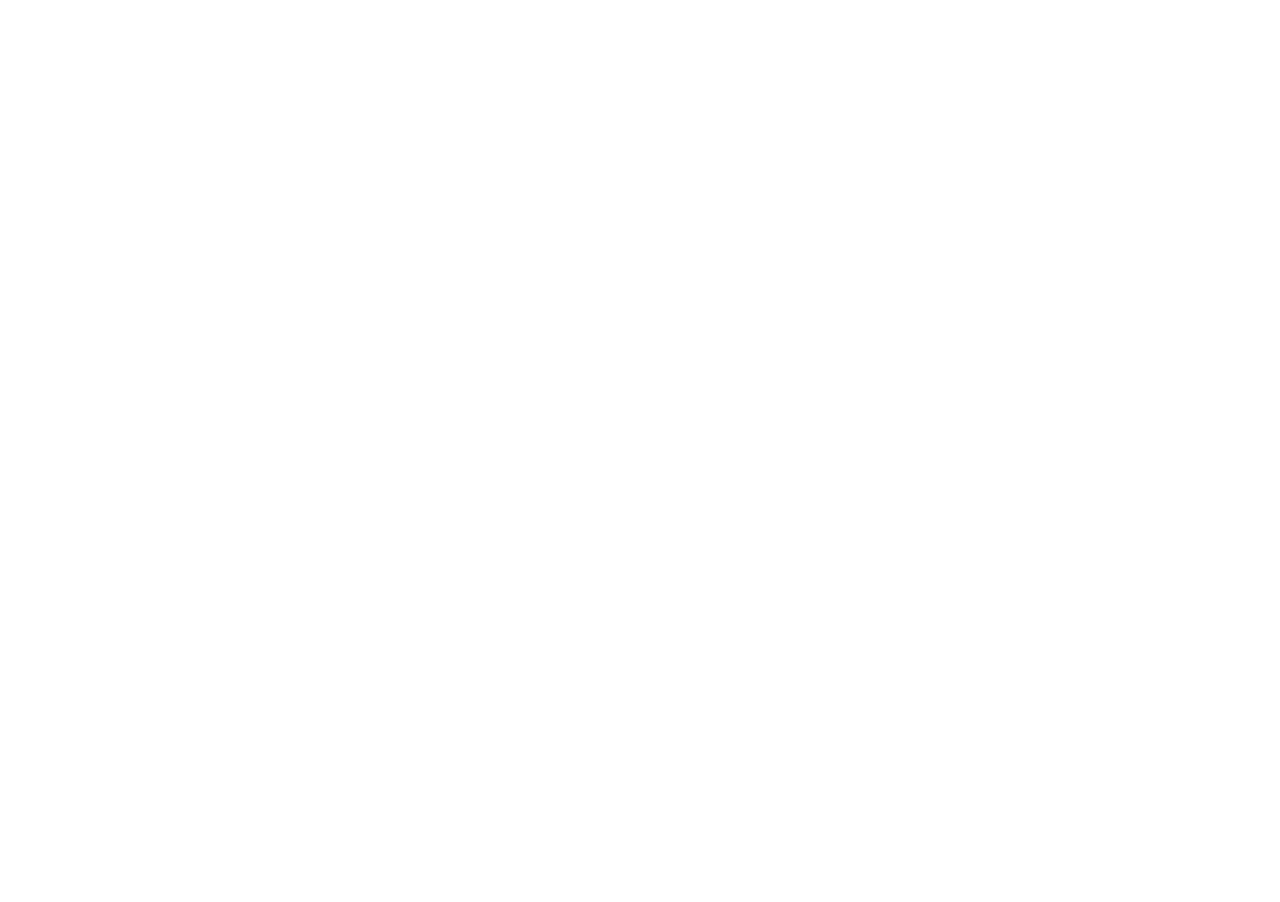
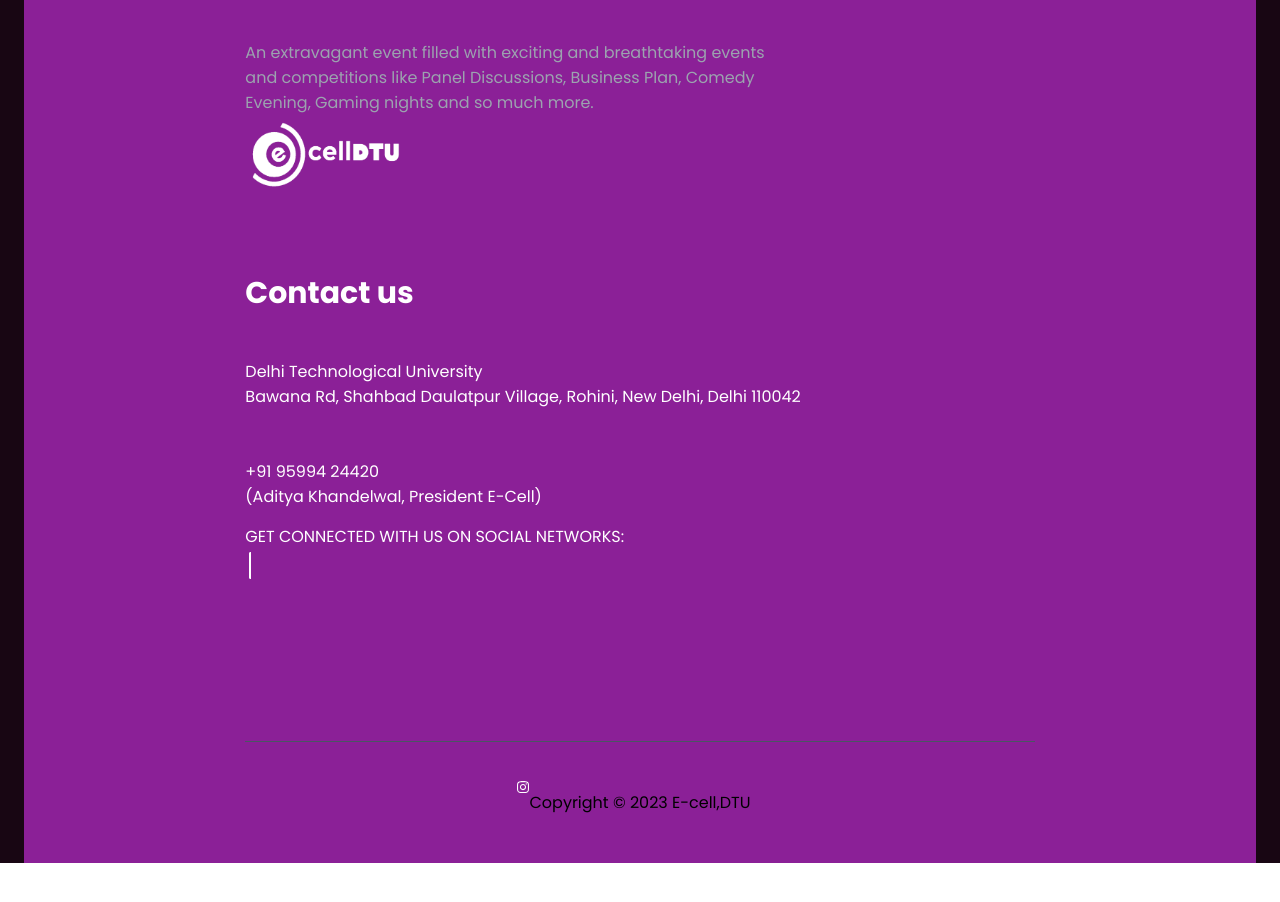
Before and after one commit to ecelldtu/esummit, a Next.js app: page / in a window 1280 px wide. Shown: the part 2024-2926 px from the top of the page. Before the commit the page ends 1792 px from the top, so only its background shows below. Built offline with nearby package versions, Linux system fonts and the light colour scheme.

Commit message:
final commit

```diff
--- /dev/null
+++ b/components/Footer.tsx
@@ -0,0 +1,138 @@
+import React from 'react'
+
+export default function Footer() {
+  return (<>
+
+<div className="container px-6 pt-6">
+
+    <div className="flex justify-center mb-0">
+
+    </div>
+
+
+
+
+    <div className="w-git  min-h-screen flex items-center justify-center bg-pink">
+
+        <div className="md:w-2/3 w-full px-4 text-white flex flex-col">
+            <div className="w-full text-7xl font-bold">
+
+                <h1 className="w-full md:w-2/3">How can we help you. get
+                    in touch</h1>
+            </div>
+
+            <div className="flex mt-8 flex-col md:flex-row md:justify-between">
+                <p className="w-full md:w-2/3 text-gray-400">An extravagant event
+filled with exciting and
+breathtaking events and
+competitions like Panel
+Discussions, Business Plan,
+Comedy Evening, Gaming
+nights and so much more.</p>
+
+
+ </div>
+ <div className="w-44 pt-6 md:pt-0 ml-right ">
+    <a href="https://ecelldtu.in/" className="flex items-center mb-4 sm:mb-0  hover:bg-black hover:bg-opacity-50">
+        <img src="./ecelltext.png" className="h-20 w-100 mr-3" alt="=Logo" />
+    </a>
+</div>
+
+            <div className="flex flex-col">
+                <div className="flex mt-20 mb-12 flex-row justify-between">
+                    <div className="">
+                    <h2 className="text-3xl font-bold mb-12">Contact us</h2>
+                    <div className="flex flex-col">
+    <p className='text-poppins '>Delhi Technological University</p>
+    <p className='text-poppins '>Bawana Rd, Shahbad Daulatpur Village, Rohini, New Delhi, Delhi 110042</p>
+</div>  <br/><br/>
++91 95994 24420 <br/>
+                    (Aditya Khandelwal, President E-Cell)
+                    <div className='text-white leading-normal uppercase  focus:outline-none   h-3 m-4 mx-auto '>Get connected with us on social networks:</div>
+
+      <a href="https://www.instagram.com/ecelldtu/" type="button" className="rounded-full border-2 border-white text-white leading-normal uppercase hover:bg-black hover:bg-opacity-1 focus:outline-none focus:ring-0 transition duration-150 ease-in-out w-9 h-9 m-1">
+        <svg aria-hidden="true"
+        focusable="false"
+        data-prefix="fab"
+        data-icon="instagram"
+          className="w-3 h-full mx-auto"
+          role="img"
+          xmlns="http://www.w3.org/2000/svg"
+          viewBox="0 0 448 512"
+        >
+          <path
+            fill="currentColor"
+            d="M224.1 141c-63.6 0-114.9 51.3-114.9 114.9s51.3 114.9 114.9 114.9S339 319.5 339 255.9 287.7 141 224.1 141zm0 189.6c-41.1 0-74.7-33.5-74.7-74.7s33.5-74.7 74.7-74.7 74.7 33.5 74.7 74.7-33.6 74.7-74.7 74.7zm146.4-194.3c0 14.9-12 26.8-26.8 26.8-14.9 0-26.8-12-26.8-26.8s12-26.8 26.8-26.8 26.8 12 26.8 26.8zm76.1 27.2c-1.7-35.9-9.9-67.7-36.2-93.9-26.2-26.2-58-34.4-93.9-36.2-37-2.1-147.9-2.1-184.9 0-35.8 1.7-67.6 9.9-93.9 36.1s-34.4 58-36.2 93.9c-2.1 37-2.1 147.9 0 184.9 1.7 35.9 9.9 67.7 36.2 93.9s58 34.4 93.9 36.2c37 2.1 147.9 2.1 184.9 0 35.9-1.7 67.7-9.9 93.9-36.2 26.2-26.2 34.4-58 36.2-93.9 2.1-37 2.1-147.8 0-184.8zM398.8 388c-7.8 19.6-22.9 34.7-42.6 42.6-29.5 11.7-99.5 9-132.1 9s-102.7 2.6-132.1-9c-19.6-7.8-34.7-22.9-42.6-42.6-11.7-29.5-9-99.5-9-132.1s-2.6-102.7 9-132.1c7.8-19.6 22.9-34.7 42.6-42.6 29.5-11.7 99.5-9 132.1-9s102.7-2.6 132.1 9c19.6 7.8 34.7 22.9 42.6 42.6 11.7 29.5 9 99.5 9 132.1s2.7 102.7-9 132.1z"
+          ></path>
+        </svg>
+      </a>
+      <a href="https://www.facebook.com/ECellDTU/" type="button" className="rounded-full border-2 border-white text-white leading-normal uppercase hover:bg-black hover:bg-opacity-1 focus:outline-none focus:ring-0 transition duration-150 ease-in-out w-9 h-9 m-1">
+        <svg aria-hidden="true"
+        focusable="false"
+        data-prefix="fab"
+        data-icon="facebook-f"
+        className="w-2 h-full mx-auto"
+        role="img"
+        xmlns="http://www.w3.org/2000/svg"
+        viewBox="0 0 320 512"
+      >
+        <path
+          fill="currentColor"
+          d="M279.14 288l14.22-92.66h-88.91v-60.13c0-25.35 12.42-50.06 52.24-50.06h40.42V6.26S260.43 0 225.36 0c-73.22 0-121.08 44.38-121.08 124.72v70.62H22.89V288h81.39v224h100.17V288z"
+        ></path>
+        </svg>
+      </a>
+
+
+
+
+      <a href="https://www.linkedin.com/company/ecelldtu/" type="button" className="rounded-full border-2 border-white text-white leading-normal uppercase hover:bg-black hover:bg-opacity-1 focus:outline-none focus:ring-0 transition duration-150 ease-in-out w-9 h-9 m-1">
+        <svg aria-hidden="true"
+        focusable="false"
+        data-prefix="fab"
+        data-icon="linkedin-in"
+          className="w-3 h-full mx-auto"
+          role="img"
+          xmlns="http://www.w3.org/2000/svg"
+          viewBox="0 0 448 512"
+        >
+          <path
+            fill="currentColor"
+            d="M100.28 448H7.4V148.9h92.88zM53.79 108.1C24.09 108.1 0 83.5 0 53.8a53.79 53.79 0 0 1 107.58 0c0 29.7-24.1 54.3-53.79 54.3zM447.9 448h-92.68V302.4c0-34.7-.7-79.2-48.29-79.2-48.29 0-55.69 37.7-55.69 76.7V448h-92.78V148.9h89.08v40.8h1.3c12.4-23.5 42.69-48.3 87.88-48.3 94 0 111.28 61.9 111.28 142.3V448z"
+          ></path>
+        </svg>
+      </a>
+
+
+                    </div>
+
+
+
+
+
+
+
+
+
+
+
+
+
+                    <div className="flex flex-row space-x-8 items-center justify-between">
+
+
+
+                    </div>
+
+                </div>
+
+                <hr className="border-gray-600"/>
+                <p className="w-full text-center my-12 text-black bg-gradient-gray-100">Copyright © 2023 E-cell,DTU</p>
+
+            </div>
+        </div>
+    </div>
+    </div>
+    </>
+  )
+}
--- a/pages/index.tsx
+++ b/pages/index.tsx
@@ -1,6 +1,7 @@
 
 import Home from './screens/home'
 import About from './screens/about'
+import Footer from '../components/Footer'
 
 
 export default function Root() {
@@ -8,6 +9,10 @@ export default function Root() {
     <>
     <Home/>
     <About/>
+
+
+
+    <Footer/>
     {/* <Home/> */}
 
     </>
--- a/pages/screens/about.tsx
+++ b/pages/screens/about.tsx
@@ -4,9 +4,9 @@ import Image from "next/image";
 export default function About() {
   return (
     <>
-    <div className=" bg-[url('/crowd.png')] bg-cover bg-center bg-no-repeat bg-opacity-0.1">
+    <div className=" bg-[url('/crowd.png')] bg-cover bg-center bg-no-repeat bg-opacity-50">
 
-  <div className="  2xl:container 2xl:mx-auto lg:py-16 lg:px-20 md:py-12 md:px-6 py-9 px-4 " >
+  <div className=" 2xl:container 2xl:mx-auto lg:py-16 lg:px-20 md:py-12 md:px-6 py-9 px-4 " >
 
 
         <div className=" flex flex-col lg:flex-row justify-between gap-8 " >
```
Also changed, not shown: public/ecelltext.png (added), 1 other file (tests, documents, lock files or other folders).
